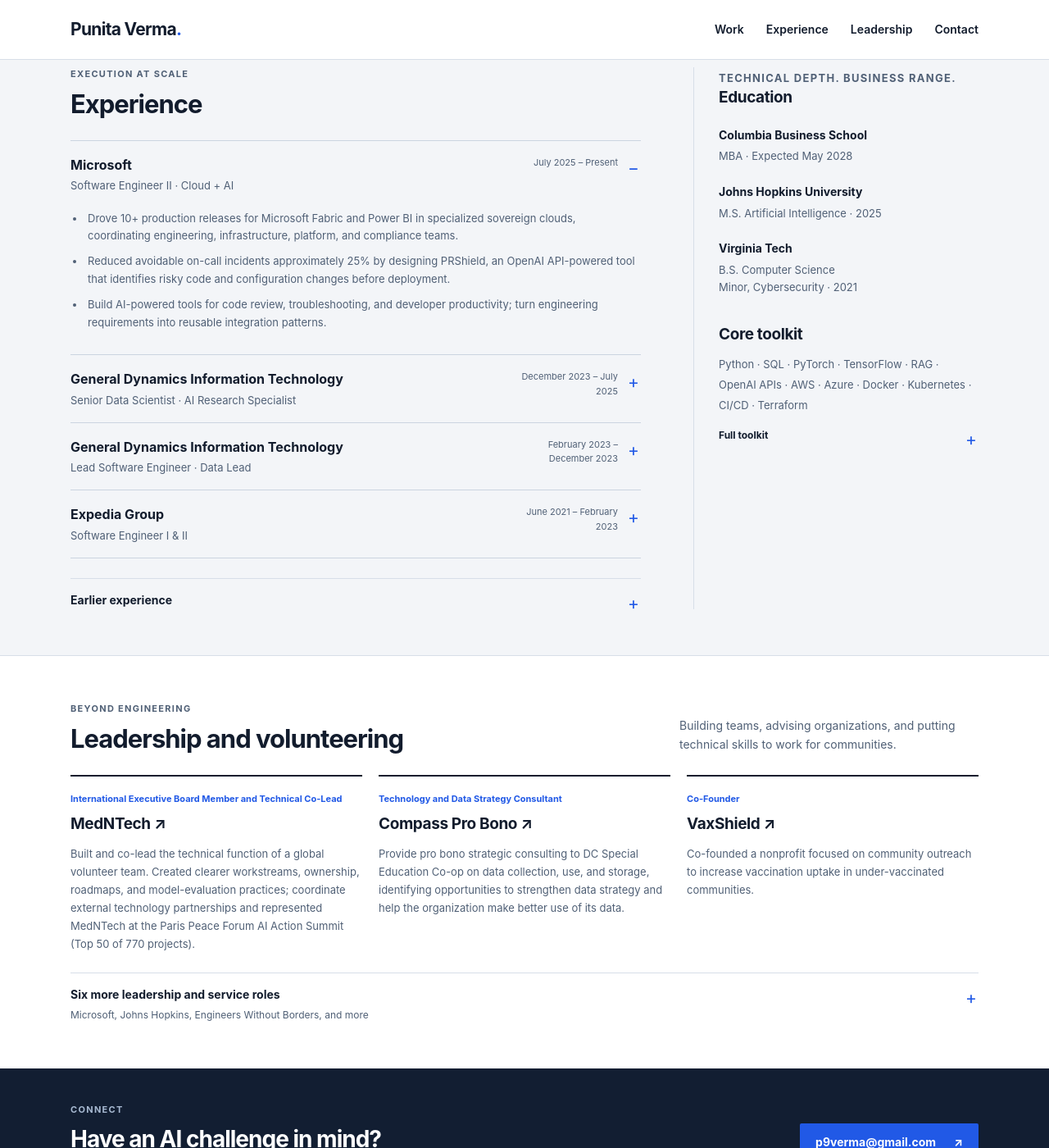
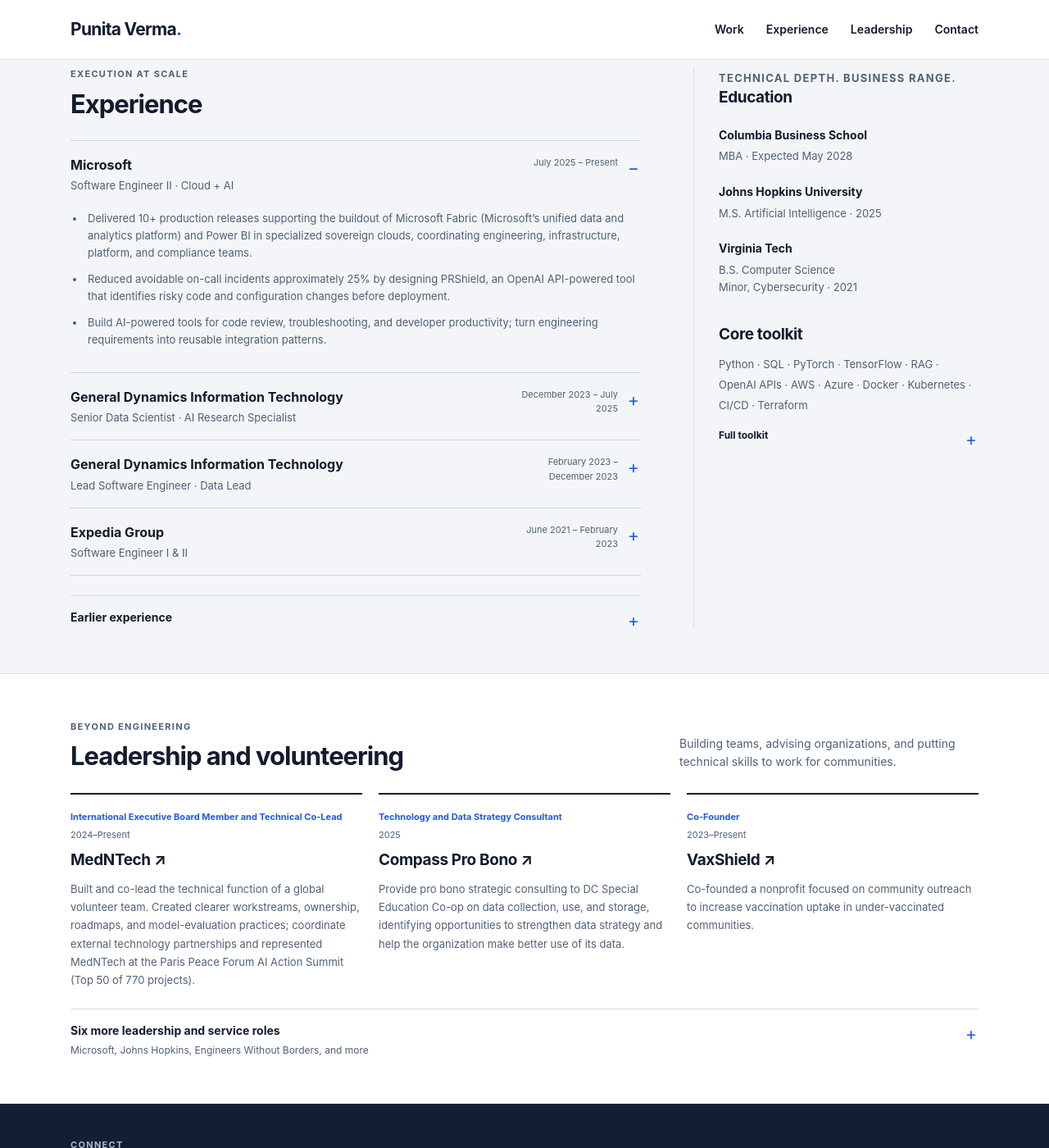
Before and after one commit to p9verma/punitaverma9.github.io, a Jekyll site: the page built from index.html, in a window 1280 px wide and 1400 px high, scrolled down 1603 px. Shown: the whole window at 82% size. Built offline with Jekyll 4.4.1, drawn with Linux system fonts in a browser that asks for light colours.

Commit message:
Clarify Fabric buildout and leadership dates

```diff
--- a/_data/leadership.yml
+++ b/_data/leadership.yml
@@ -1,15 +1,18 @@
 - title: MedNTech
+  date: 2024–Present
   role: International Executive Board Member and Technical Co-Lead
   description: Built and co-lead the technical function of a global volunteer team. Created clearer workstreams, ownership,
     roadmaps, and model-evaluation practices; coordinate external technology partnerships and represented MedNTech at the
     Paris Peace Forum AI Action Summit (Top 50 of 770 projects).
   url: https://medntech.org/
 - title: Compass Pro Bono
+  date: 2025
   role: Technology and Data Strategy Consultant
   description: Provide pro bono strategic consulting to DC Special Education Co-op on data collection, use, and storage, identifying
     opportunities to strengthen data strategy and help the organization make better use of its data.
   url: https://www.compassprobono.org/
 - title: VaxShield
+  date: 2023–Present
   role: Co-Founder
   description: Co-founded a nonprofit focused on community outreach to increase vaccination uptake in under-vaccinated communities.
   url: https://vaxshield.org
--- a/_data/timeline.yml
+++ b/_data/timeline.yml
@@ -8,7 +8,7 @@
   date: July 2025 – Present
   subtitle:
   - Software Engineer II · Cloud + AI
-  - Drove 10+ production releases for Microsoft Fabric and Power BI in specialized sovereign clouds, coordinating engineering,
+  - Delivered 10+ production releases supporting the buildout of Microsoft Fabric (Microsoft’s unified data and analytics platform) and Power BI in specialized sovereign clouds, coordinating engineering,
     infrastructure, platform, and compliance teams.
   - Reduced avoidable on-call incidents approximately 25% by designing PRShield, an OpenAI API-powered tool that identifies
     risky code and configuration changes before deployment.
--- a/_layouts/default.html
+++ b/_layouts/default.html
@@ -62,8 +62,8 @@
   </div></section>
   <section class="section-wrap leadership-section" id="leadership">
     <div class="section-heading"><div><p class="eyebrow">Beyond engineering</p><h2>Leadership and volunteering</h2></div><p>Building teams, advising organizations, and putting technical skills to work for communities.</p></div>
-    <div class="leadership-grid">{% for role in site.data.leadership limit:3 %}<article class="leadership-card"><p class="role-label">{{ role.role }}</p><h3>{% if role.url %}<a href="{{ role.url }}" target="_blank" rel="noreferrer">{{ role.title }} ↗</a>{% else %}{{ role.title }}{% endif %}</h3><p>{{ role.description }}</p></article>{% endfor %}</div>
-    <details class="more-leadership"><summary>Six more leadership and service roles <span class="summary-hint">Microsoft, Johns Hopkins, Engineers Without Borders, and more</span></summary><div class="additional-leadership">{% for role in site.data.leadership offset:3 %}<article><h3>{{ role.title }}</h3><p class="role-label">{{ role.role }}</p><p>{{ role.description }}</p></article>{% endfor %}</div></details>
+    <div class="leadership-grid">{% for role in site.data.leadership limit:3 %}<article class="leadership-card"><p class="role-label">{{ role.role }}{% if role.date %}<br><span class="role-date">{{ role.date }}</span>{% endif %}</p><h3>{% if role.url %}<a href="{{ role.url }}" target="_blank" rel="noreferrer">{{ role.title }} ↗</a>{% else %}{{ role.title }}{% endif %}</h3><p>{{ role.description }}</p></article>{% endfor %}</div>
+    <details class="more-leadership"><summary>Six more leadership and service roles <span class="summary-hint">Microsoft, Johns Hopkins, Engineers Without Borders, and more</span></summary><div class="additional-leadership">{% for role in site.data.leadership offset:3 %}<article><h3>{{ role.title }}</h3><p class="role-label">{{ role.role }}{% if role.date %}<br><span class="role-date">{{ role.date }}</span>{% endif %}</p><p>{{ role.description }}</p></article>{% endfor %}</div></details>
   </section>
   <section class="contact-section" id="contact"><div class="section-wrap contact-inner"><div><p class="eyebrow">Connect</p><h2>Have an AI challenge in mind?</h2><p>Let’s talk about the problem, the technology, and the result you need.</p></div><a class="button button-primary" href="mailto:{{ site.email }}">{{ site.email }} <span aria-hidden="true">↗</span></a></div></section>
 </main>
```
Also changed, not shown: assets/css/portfolio.css.
